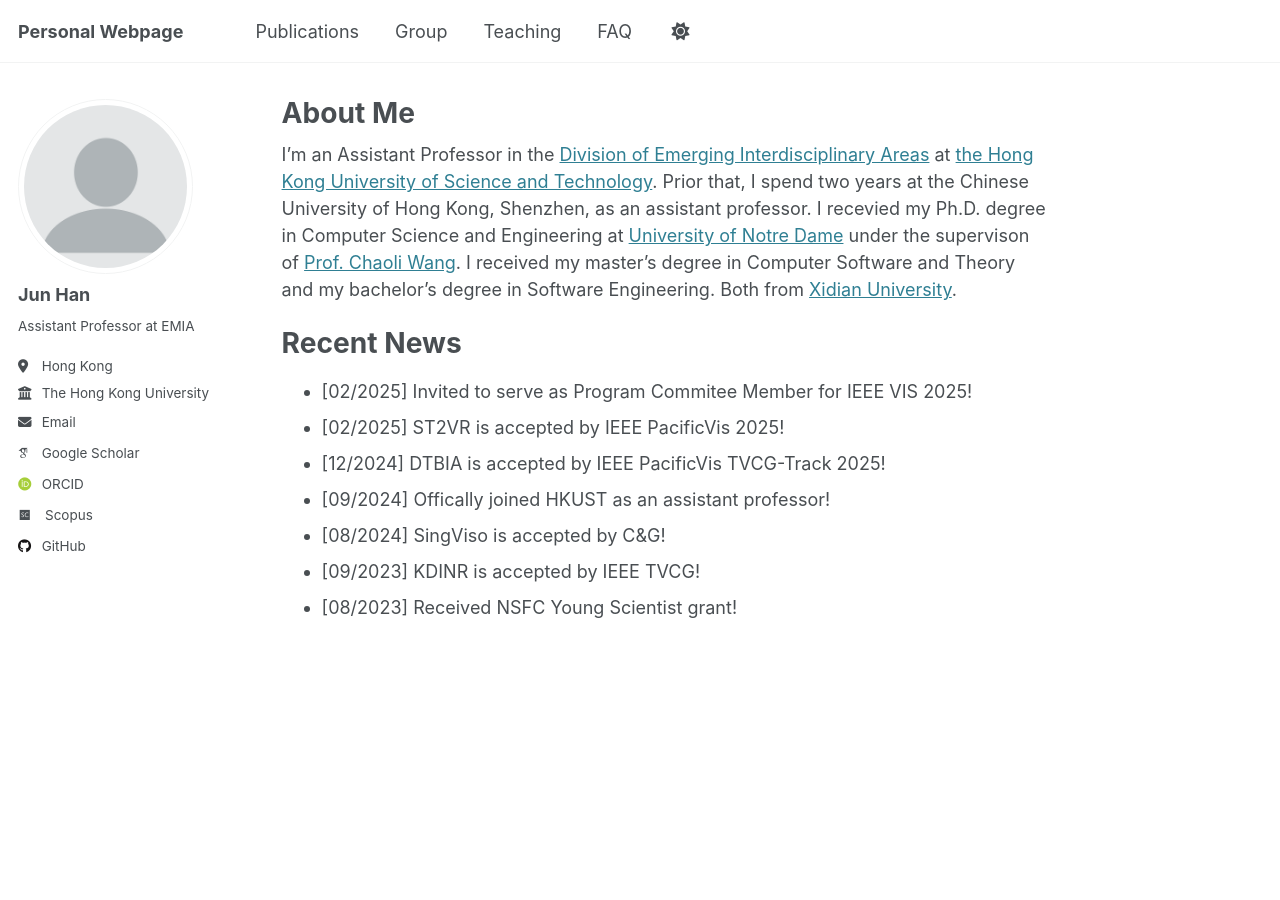
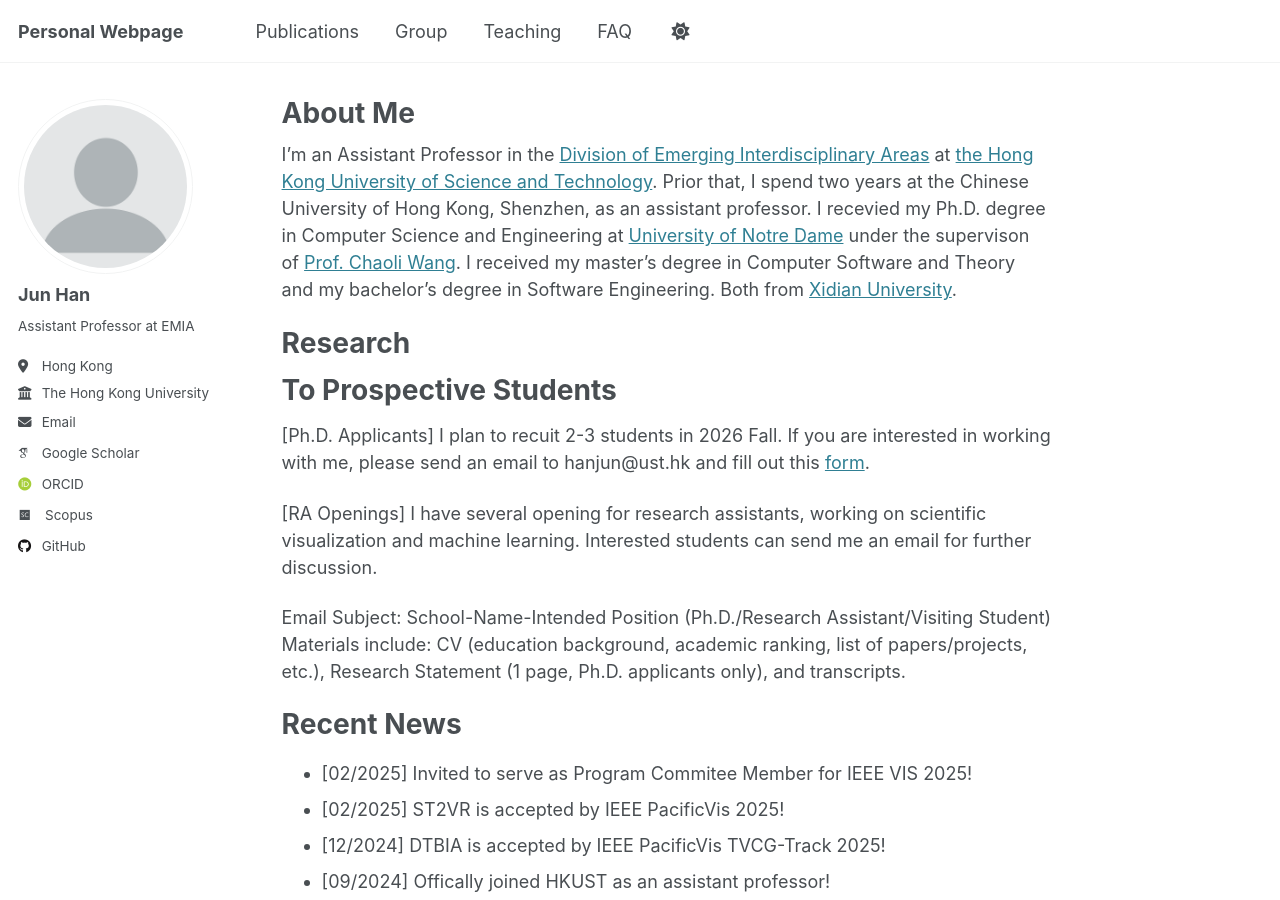
Before and after one commit to stevenhan1991/stevenhan1991.github.io, a Jekyll site: the page built from _pages/about.md, in a window 1280 px wide and 900 px high. Built offline with Jekyll 4.4.1, drawn with Linux system fonts in a browser that asks for light colours; some web fonts are replaced.

Commit message:
Update about.md

```diff
--- a/_pages/about.md
+++ b/_pages/about.md
@@ -9,7 +9,16 @@ redirect_from:
 
 I'm an Assistant Professor in the [Division of Emerging Interdisciplinary Areas](https://emia.hkust.edu.hk) at [the Hong Kong University of Science and Technology](https://hkust.edu.hk/). Prior that, I spend two years at the Chinese University of Hong Kong, Shenzhen, as an assistant professor. I recevied my Ph.D. degree in Computer Science and Engineering at [University of Notre Dame](https://www.nd.edu/) under the supervison of [Prof. Chaoli Wang](https://sites.nd.edu/chaoli-wang/). I received my master's degree in Computer Software and Theory and my bachelor's degree in Software Engineering. Both from [Xidian University](https://en.xidian.edu.cn).
 
+<h1 id='research'>Research</h1>
 
+
+<h1 id="students">To Prospective Students</h1>
+[Ph.D. Applicants] I plan to recuit 2-3 students in 2026 Fall. If you are interested in working with me, please send an email to hanjun@ust.hk and fill out this [form](https://forms.gle/HdSszZPxnxNtuJys6).
+
+[RA Openings] I have several opening for research assistants, working on scientific visualization and machine learning. Interested students can send me an email for further discussion.
+
+Email Subject: School-Name-Intended Position (Ph.D./Research Assistant/Visiting Student)
+Materials include: CV (education background, academic ranking, list of papers/projects, etc.), Research Statement (1 page, Ph.D. applicants only), and transcripts.
 
 <h1 id="recent-news">Recent News</h1>
 <ul>
```
